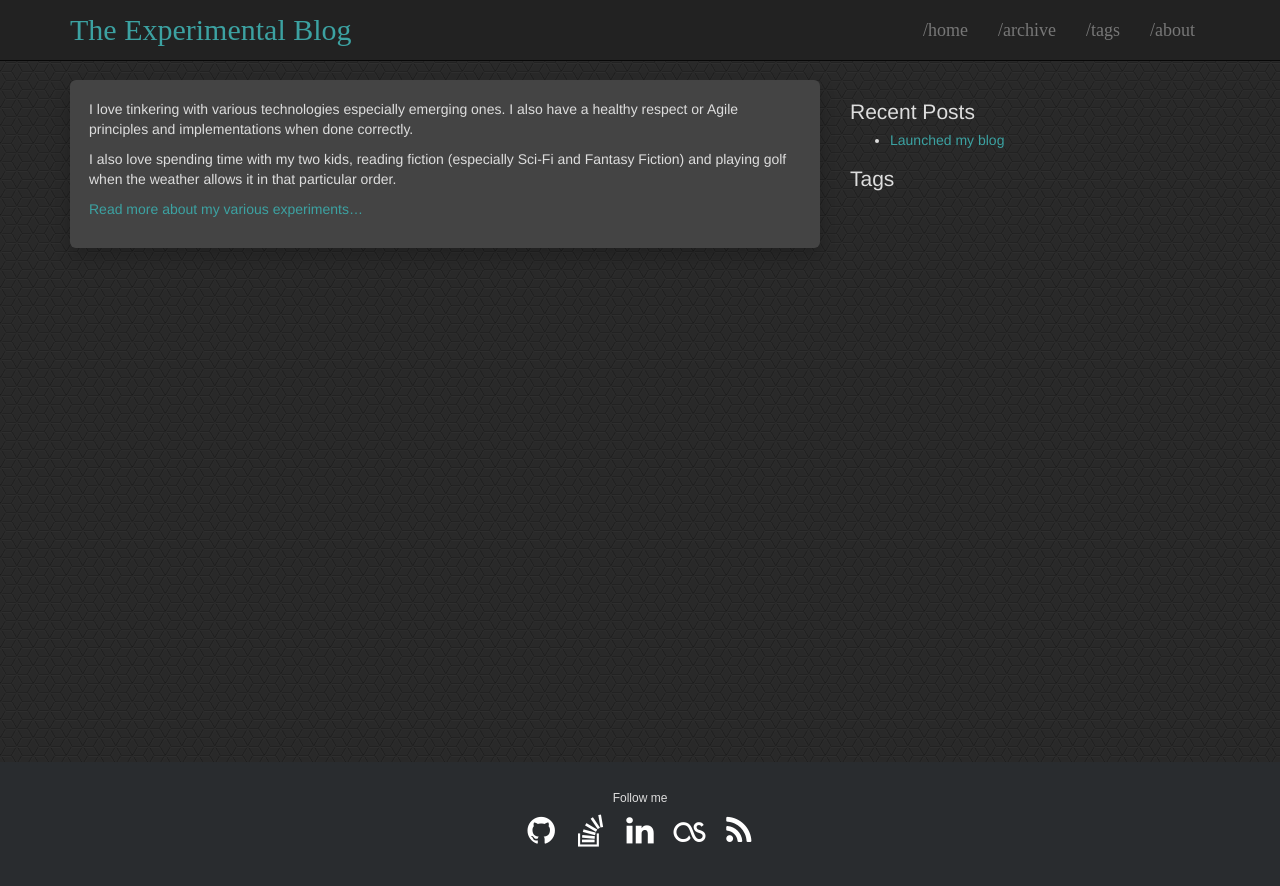
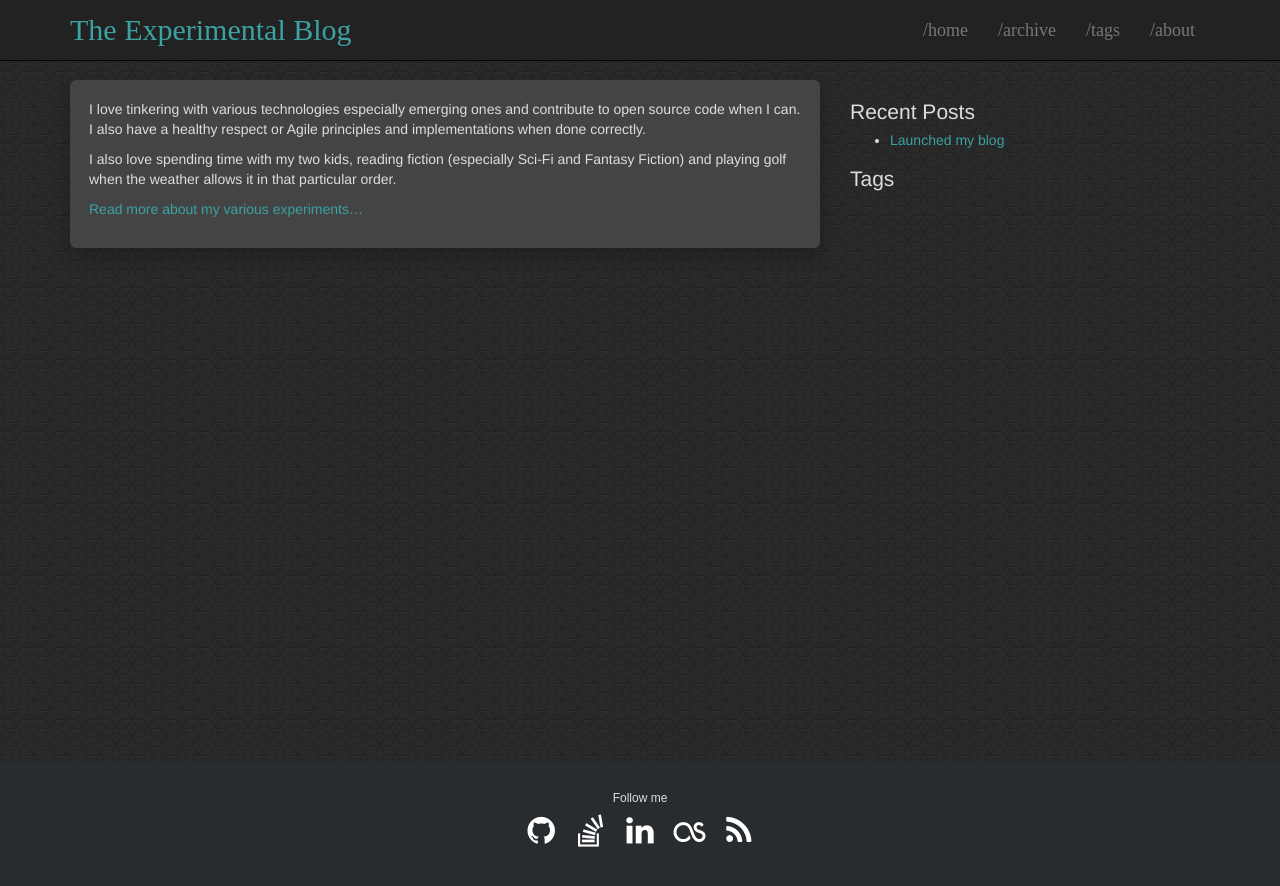
Before and after one commit to sameetn/sameetn.github-io, a Jekyll site: the page built from about.md, in a window 1280 px wide. Shown: the top 886 px of the page. Built offline with Jekyll 4.4.1, drawn with Linux system fonts in a browser that asks for light colours.

Commit message:
Added a little statement

```diff
--- a/about.md
+++ b/about.md
@@ -4,7 +4,7 @@ title: Sameet Nasnodkar, Master Tinkerer
 
 ---
 
-I love tinkering with various technologies especially emerging ones. I also have a healthy respect or Agile principles and implementations when done correctly.
+I love tinkering with various technologies especially emerging ones and contribute to open source code when I can. I also have a healthy respect or Agile principles and implementations when done correctly.
 
 I also love spending time with my two kids, reading fiction (especially Sci-Fi and Fantasy Fiction) and playing golf when the weather allows it in that particular order.
 
```
